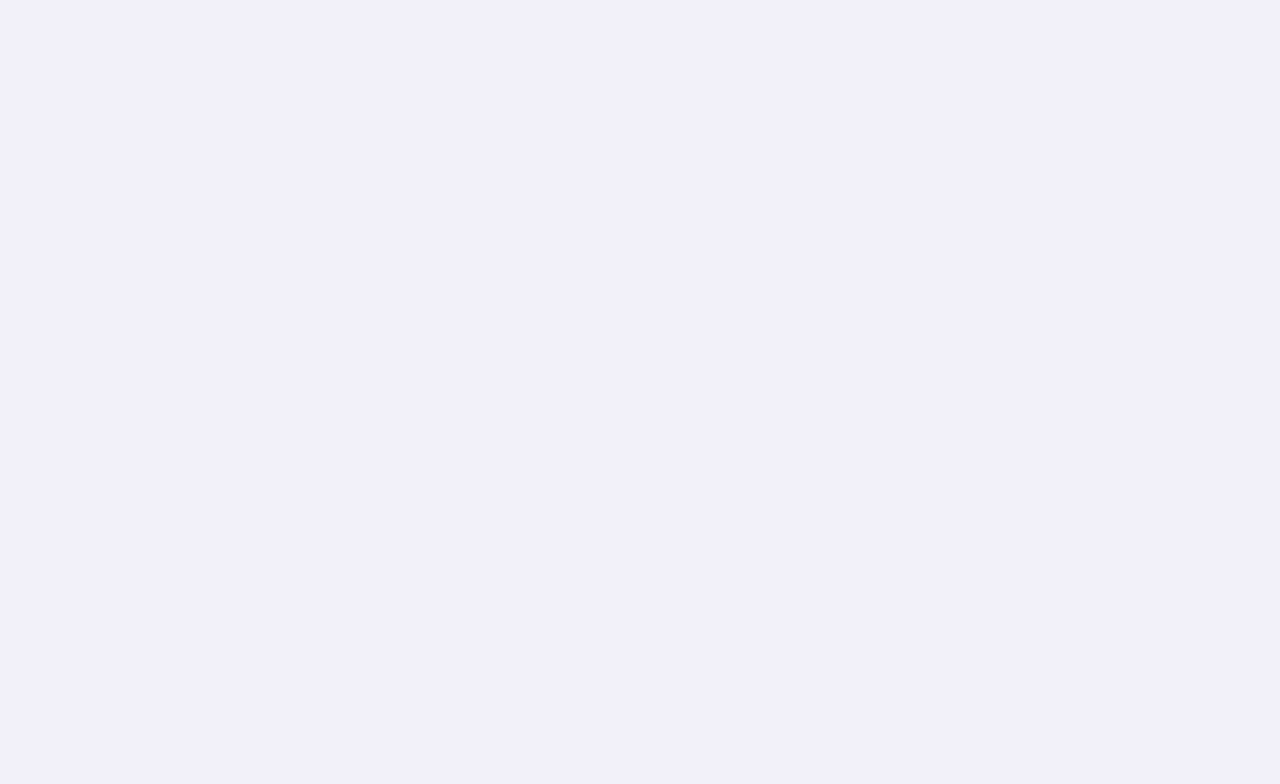
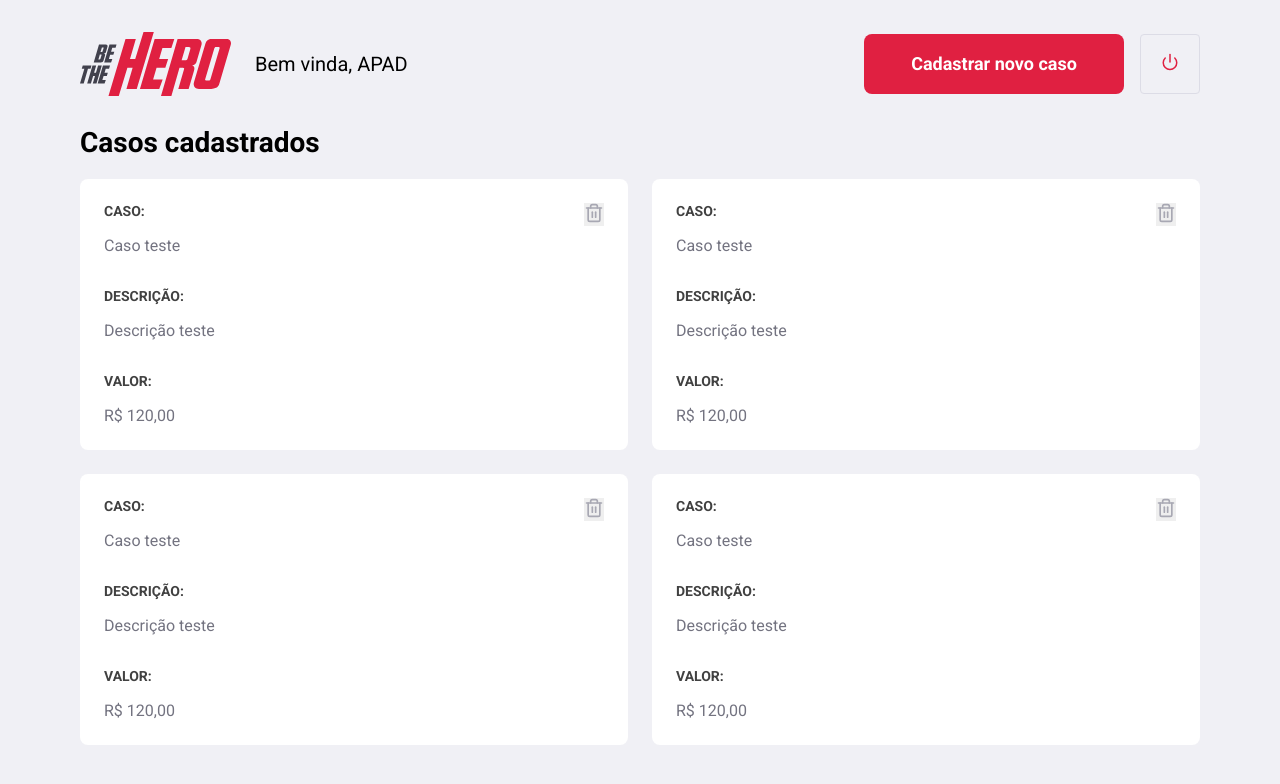
Before and after one commit to lucazweb/omnistack-react-app, a React (Create React App) app: page /profile in a window 1280 px wide. Shown: the top 784 px of the page. Built offline with nearby package versions, Linux system fonts and the light colour scheme.

Commit message:
Adds Profile page and route

```diff
--- a/src/Routes.js
+++ b/src/Routes.js
@@ -2,12 +2,14 @@
 import { BrowserRouter as Router, Route, Switch } from 'react-router-dom';
 import Login from './pages/Login';
 import Register from './pages/Register';
+import Profile from './pages/Profile';
 
 const Routes = () => (
   <Router>
     <Switch>
       <Route path='/' exact component={Login} />
       <Route path='/register' component={Register} />
+      <Route path='/profile' component={Profile} />
     </Switch>
   </Router>
 );
--- /dev/null
+++ b/src/pages/Profile/index.js
@@ -0,0 +1,83 @@
+import React from 'react';
+import { FiPower, FiTrash2 } from 'react-icons/fi';
+import { Link } from 'react-router-dom';
+import heroesImg from '../../assets/heroes.png';
+import logoImg from '../../assets/logo.svg';
+import './styles.css';
+
+const Profile = () => (
+  <div className="profile-container">
+     <header>
+       <img src={logoImg} alt="Be the Hero"/>
+       <span>Bem vinda, APAD</span>
+       <Link className="button" to='/incidents/new'>Cadastrar novo caso</Link>
+       <button className="button">
+         <FiPower size={18} color="#E02041" />
+       </button>
+     </header>
+    <div className="content">
+      <h1>Casos cadastrados</h1>
+      <ul>
+        <li>
+          <strong>CASO:</strong>
+          <p>Caso teste</p>
+
+          <strong>DESCRIÇÃO:</strong>
+          <p>Descrição teste</p>
+
+          <strong>VALOR:</strong>
+          <p>R$ 120,00</p>
+
+          <button>
+            <FiTrash2 size={20} color="#a8a8b3" />
+          </button>
+        </li>
+        <li>
+          <strong>CASO:</strong>
+          <p>Caso teste</p>
+
+          <strong>DESCRIÇÃO:</strong>
+          <p>Descrição teste</p>
+
+          <strong>VALOR:</strong>
+          <p>R$ 120,00</p>
+
+          <button>
+            <FiTrash2 size={20} color="#a8a8b3" />
+          </button>
+        </li>
+        <li>
+          <strong>CASO:</strong>
+          <p>Caso teste</p>
+
+          <strong>DESCRIÇÃO:</strong>
+          <p>Descrição teste</p>
+
+          <strong>VALOR:</strong>
+          <p>R$ 120,00</p>
+
+          <button>
+            <FiTrash2 size={20} color="#a8a8b3" />
+          </button>
+        </li>
+        <li>
+          <strong>CASO:</strong>
+          <p>Caso teste</p>
+
+          <strong>DESCRIÇÃO:</strong>
+          <p>Descrição teste</p>
+
+          <strong>VALOR:</strong>
+          <p>R$ 120,00</p>
+
+          <button>
+            <FiTrash2 size={20} color="#a8a8b3" />
+          </button>
+        </li>
+      </ul>
+    </div>
+
+  </div>
+);
+
+export default Profile;
--- /dev/null
+++ b/src/pages/Profile/styles.css
@@ -0,0 +1,91 @@
+.profile-container{
+  width: 100%;
+  max-width: 1180px;
+  padding: 0 30px;
+  margin: 32px auto;
+}
+
+.profile-container header {
+  display: flex;
+  align-items: center;
+  margin-bottom: 30px;
+}
+
+.profile-container header span{
+  font-size: 20px;
+  margin-left: 24px;
+}
+
+.profile-container header img{
+  height: 64px;
+}
+
+.profile-container header a {
+  width: 260px;
+  margin-left: auto;
+  margin-top: 0;
+}
+
+.profile-container header button {
+  height: 60px;
+  width: 60px;
+  border-radius: 4px;
+  border: 1px solid #dcdce6;
+  background: transparent;
+  margin-left: 16px;
+  margin-top: 0;
+  transition: border-color 0.2s;
+}
+
+.profile-container header button:hover{
+  border-color: #999;
+}
+
+
+.profile-container .content {
+  margin-top: 30px;
+}
+
+.profile-container .content h1{
+  margin-bottom: 20px;
+}
+
+.profile-container .content ul {
+  display: grid;
+  grid-template-columns: repeat(2, 1fr);
+  grid-gap: 24px;
+  list-style: none;
+}
+
+.profile-container .content ul li {
+  background:#FFF;
+  padding: 24px;
+  border-radius: 8px;
+  position: relative;
+}
+
+.profile-container .content ul li button {
+  position: absolute;
+  right: 24px;
+  top: 24px;
+  border: 0;
+}
+.profile-container .content ul li button:hover {
+  opacity: 0.8;
+}
+
+.profile-container .content ul li strong {
+  display: block;
+  margin-bottom: 16px;
+  color: #414141;
+}
+
+.profile-container .content ul li p + strong {
+  margin-top: 32px;
+}
+
+.profile-container .content ul li p {
+  color: #737380;
+  line-height: 21px;
+  font-size: 16px;
+}
```
